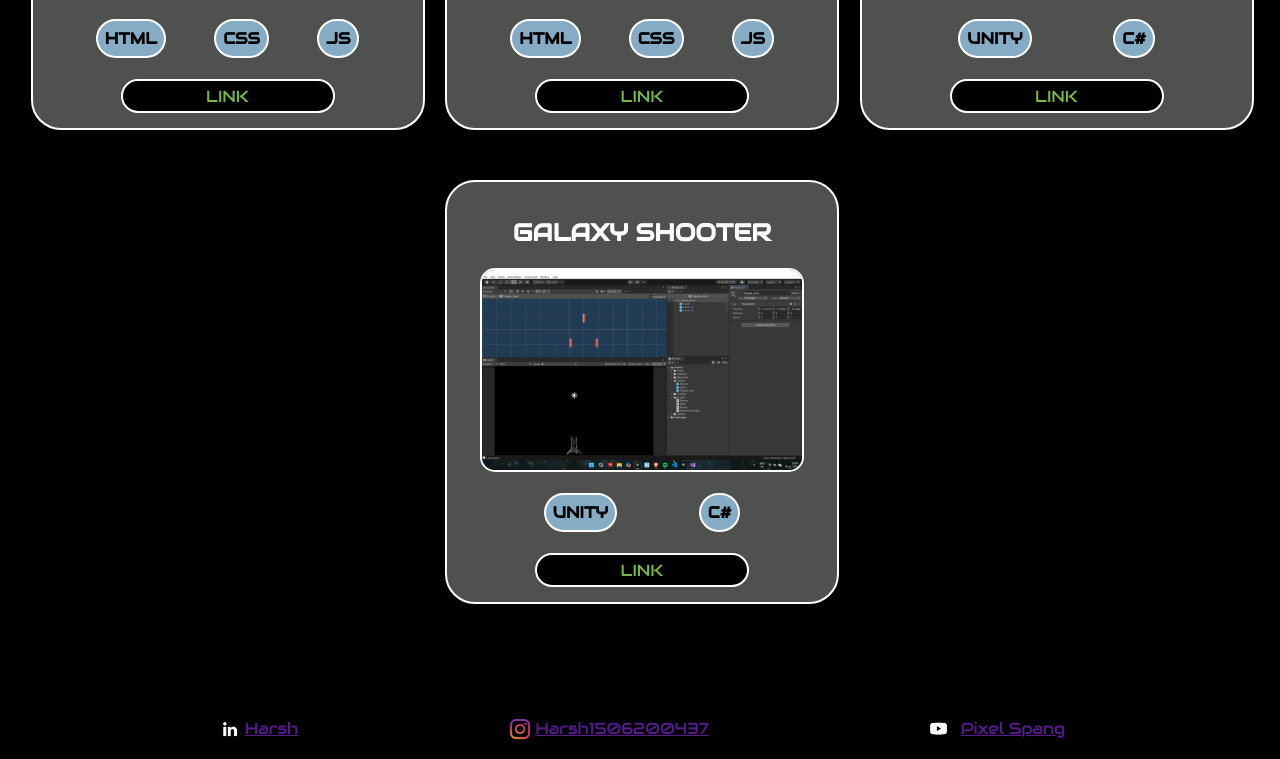
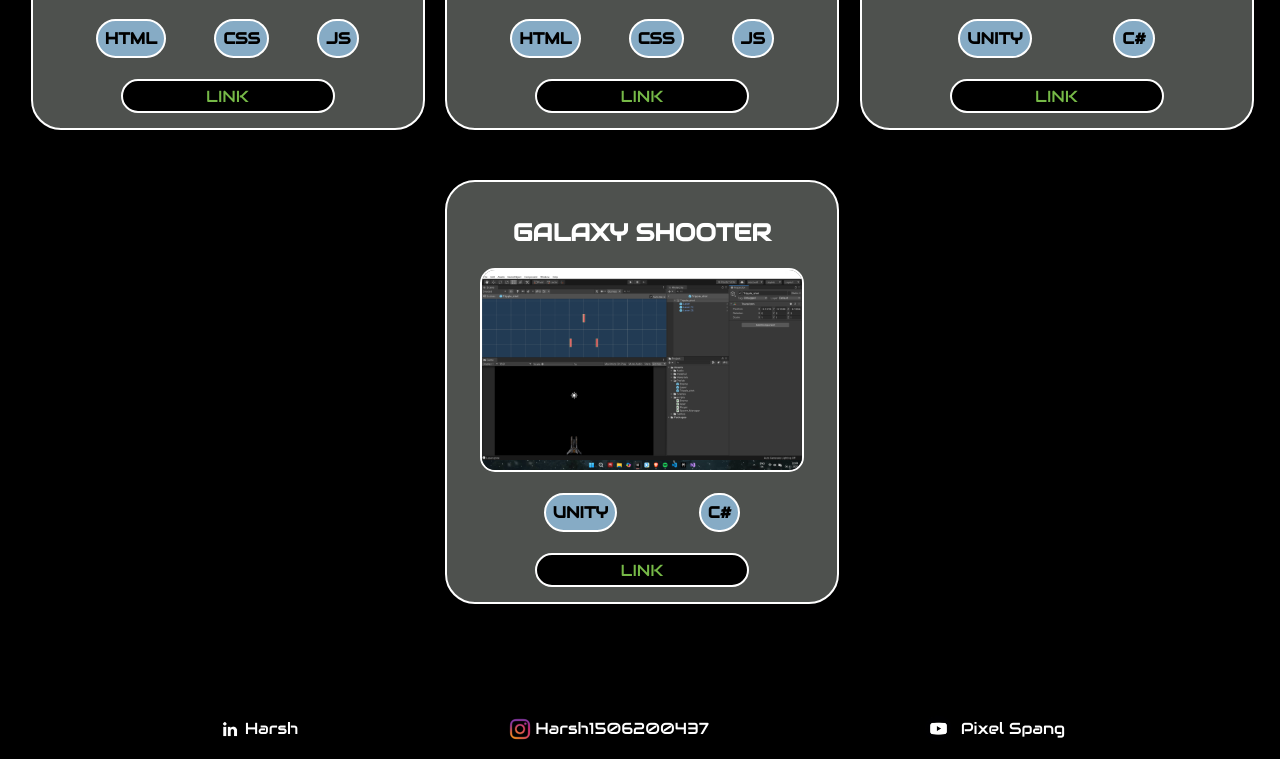
Before and after one commit to Hkp102004/Portfolio, a plain HTML site: page index.html in a window 1280 px wide. Shown: the part 3814-4573 px from the top of the page. Drawn offline with Linux system fonts and the light colour scheme; a web font is replaced by a local one.

Commit message:
style: adjust the color and decoratin of link in contacts section

```diff
--- a/style.css
+++ b/style.css
@@ -436,7 +436,10 @@ li:hover{
     width: 45px;
     height: auto;
 }
-
+.contacts a{
+    text-decoration: none;
+    color: white;
+}
 
 
 
```
